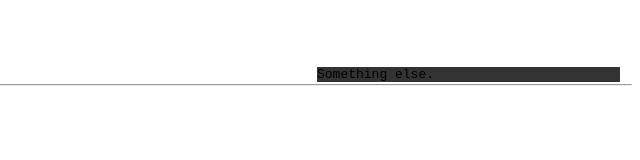
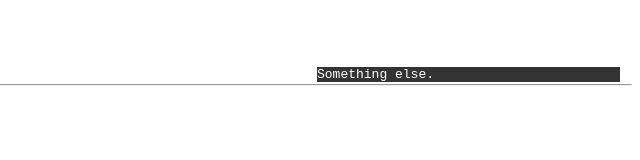
Before and after one commit to blister/ProtoGame, a plain HTML site: page index.html in a window 1280 px wide. Shown: the full height of the page, 640-1280 px from the left. Drawn offline with Linux system fonts and the light colour scheme.

Commit message:
Changed text color in the debug console

```diff
--- a/index.html
+++ b/index.html
@@ -8,7 +8,7 @@
 		<div id="game_panel" style="width: 75%; float:left;">
 		Something
 		</div>
-		<div id="debug_panel" style="width: 24%; float: left; border: 1px solid #fff; background-color: #333; font-family: monospace;">
+		<div id="debug_panel" style="width: 24%; float: left; border: 1px solid #fff; color: #fff; background-color: #333; font-family: monospace;">
 			Something else.
 		</div>
 		<hr style="clear:both;" />
```
